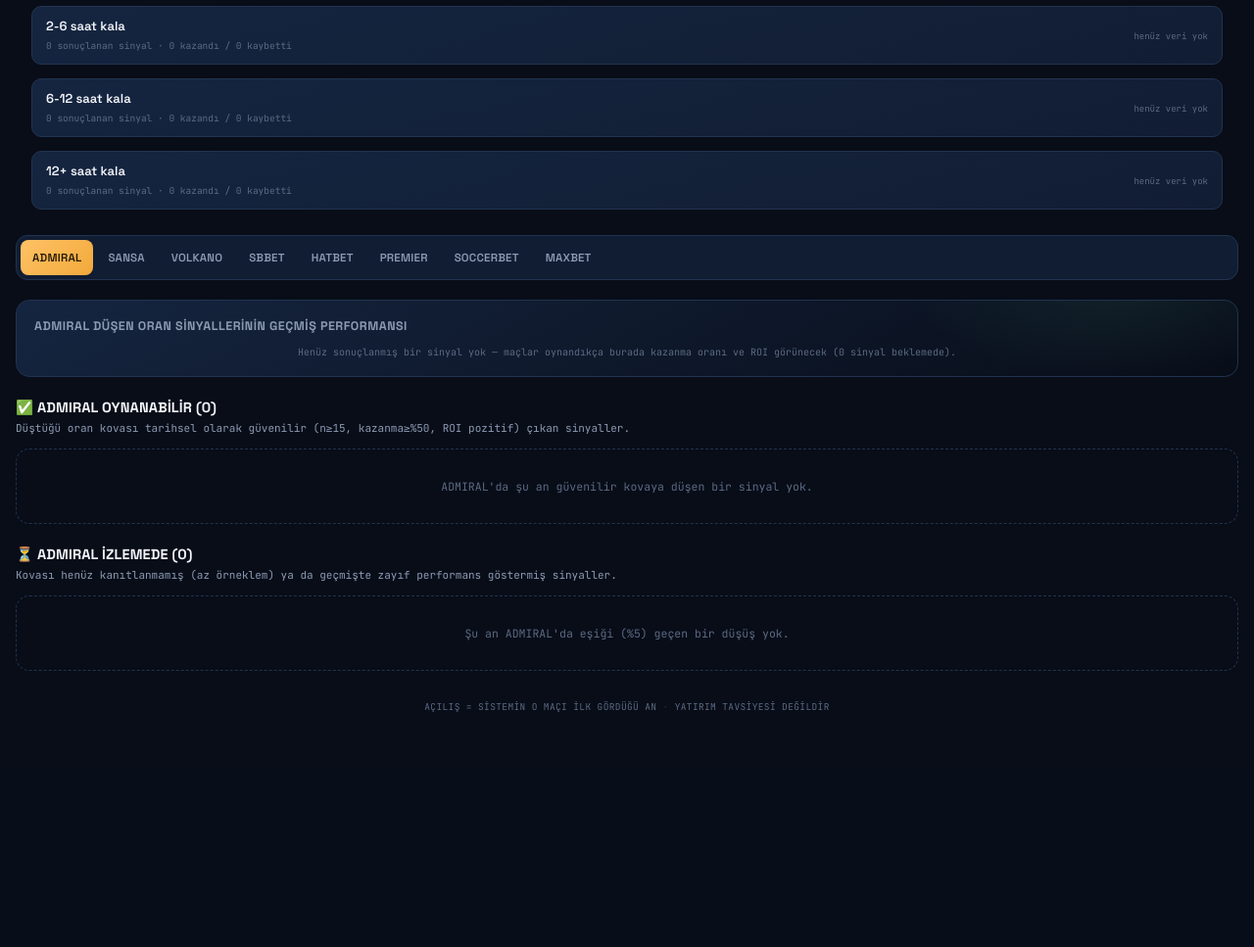
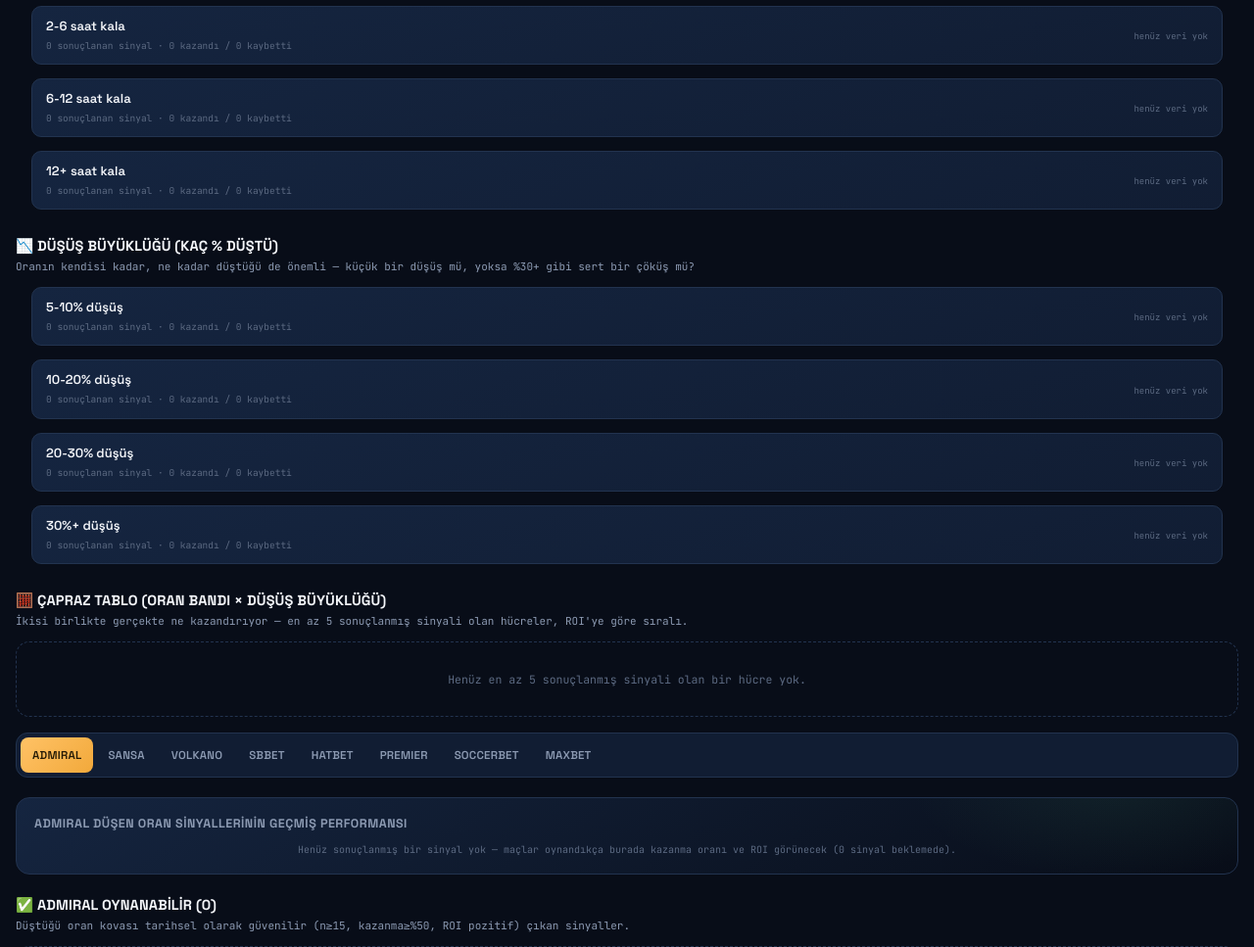
Before and after one commit to kamiltayyar161616-spec/Volkano-Sinyal, a Flask app: page /dusen-oranlar in a window 1280 px wide. Shown: the part 1228-2195 px from the top of the page at 98% size. Before the commit the page ends 1955 px from the top, so only its background shows below. Run offline with Flask 3, Linux system fonts and the light colour scheme; data that the repository does not hold is empty.

Commit message:
Dusen Oranlar sayfasina Dusus Buyuklugu (5-10/10-20/20-30/30+) ve Capraz Tablo (oran bandi x dusus buyuklugu) bolumleri eklendi - drop_pct verisi zaten 'edge' kolonunda kayitliydi, retroaktif calisiyor

```diff
--- a/app.py
+++ b/app.py
@@ -13,7 +13,7 @@ from match_analyzer import (
     get_consensus_performance_by_league_tier, get_consensus_performance_by_freshness,
     get_gunun_ozeti, record_ozet_snapshot, get_ozet_performance,
     record_kupon_fill, get_kupon_active, get_kupon_performance,
-    to_local_str,
+    to_local_str, get_dropping_performance_by_drop_magnitude, get_dropping_performance_cross_matrix,
 )
 from results_checker import check_pending_results
 
@@ -46,10 +46,13 @@ def dusen_oranlar():
     playable, watching = split_dropping_by_tier_quality(dropping, tier_perf)
     league_tier_perf = get_dropping_performance_by_league_tier()
     freshness_perf = get_dropping_performance_by_freshness()
+    drop_magnitude_perf = get_dropping_performance_by_drop_magnitude()
+    cross_matrix = get_dropping_performance_cross_matrix()
     return render_template("dusen_oranlar.html", playable=playable, watching=watching,
                             perf_by_source=perf_by_source, perf_by_source_7d=perf_by_source_7d,
                             tier_perf=tier_perf, league_tier_perf=league_tier_perf,
-                            freshness_perf=freshness_perf, active_page="dusen")
+                            freshness_perf=freshness_perf, drop_magnitude_perf=drop_magnitude_perf,
+                            cross_matrix=cross_matrix, active_page="dusen")
 
 
 @app.route("/ortak-dusenler")
--- a/match_analyzer.py
+++ b/match_analyzer.py
@@ -626,6 +626,88 @@ def get_tier_label(odd: float) -> str:
         if lo <= odd < hi:
             return label
     return None
+
+
+DROP_MAGNITUDE_TIERS = [
+    ("5-10%", 5.0, 10.0),
+    ("10-20%", 10.0, 20.0),
+    ("20-30%", 20.0, 30.0),
+    ("30%+", 30.0, float("inf")),
+]
+
+
+def get_dropping_performance_by_drop_magnitude() -> dict:
+    """Sinyalin dustugu yuzde (5-10 / 10-20 / 20-30 / 30+) kendi basina ne kadar guvenilir?
+    (Not: 'edge' kolonu drop_ kategorilerinde dusus yuzdesini tutuyor.)"""
+    conn = _get_conn()
+    try:
+        rows = conn.execute("""
+            SELECT result, odd, edge FROM picks WHERE category LIKE 'drop_%' AND result IN ('won','lost')
+        """).fetchall()
+    finally:
+        conn.close()
+
+    result = {}
+    for label, lo, hi in DROP_MAGNITUDE_TIERS:
+        won = lost = 0
+        roi_units = 0.0
+        for r, odd, drop_pct in rows:
+            if drop_pct is None or not (lo <= drop_pct < hi):
+                continue
+            if r == "won":
+                won += 1
+                roi_units += (odd - 1) if odd else 0
+            else:
+                lost += 1
+                roi_units -= 1
+        staked = won + lost
+        result[label] = {
+            "won": won, "lost": lost, "staked": staked,
+            "win_rate": round(100 * won / staked, 1) if staked else None,
+            "roi_pct": round(100 * roi_units / staked, 1) if staked else None,
+            "roi_units": round(roi_units, 2),
+        }
+    return result
+
+
+def get_dropping_performance_cross_matrix() -> dict:
+    """Oran bandi x dusus buyuklugu capraz tablosu -- her ikisi de gecerli olan hucrenin
+    kendi performansini gosterir (orn. '1.50-1.99 bandi + %20-30 dusus' -> %X kazanma)."""
+    conn = _get_conn()
+    try:
+        rows = conn.execute("""
+            SELECT result, odd, edge FROM picks WHERE category LIKE 'drop_%' AND result IN ('won','lost')
+        """).fetchall()
+    finally:
+        conn.close()
+
+    matrix = {}
+    for odd_label, odd_lo, odd_hi in ODDS_TIERS:
+        for drop_label, drop_lo, drop_hi in DROP_MAGNITUDE_TIERS:
+            won = lost = 0
+            roi_units = 0.0
+            for r, odd, drop_pct in rows:
+                if odd is None or drop_pct is None:
+                    continue
+                if not (odd_lo <= odd < odd_hi) or not (drop_lo <= drop_pct < drop_hi):
+                    continue
+                if r == "won":
+                    won += 1
+                    roi_units += (odd - 1)
+                else:
+                    lost += 1
+                    roi_units -= 1
+            staked = won + lost
+            if staked == 0:
+                continue
+            key = f"{odd_label} · {drop_label}"
+            matrix[key] = {
+                "won": won, "lost": lost, "staked": staked,
+                "win_rate": round(100 * won / staked, 1),
+                "roi_pct": round(100 * roi_units / staked, 1),
+                "roi_units": round(roi_units, 2),
+            }
+    return matrix
 
 
 def get_dropping_performance_by_tier() -> dict:
--- a/templates/dusen_oranlar.html
+++ b/templates/dusen_oranlar.html
@@ -5,6 +5,15 @@
 
 {% block extra_style %}
 <style>
+  .combo-row{
+    display:flex; justify-content:space-between; align-items:center; gap:10px;
+    padding:11px 14px; margin:0 16px 6px;
+    background:linear-gradient(165deg, var(--navy-soft), var(--navy));
+    border:1px solid var(--navy-line); border-radius:10px;
+  }
+  .combo-label{ font-size:11.5px; font-weight:600; color:var(--chalk); }
+  .combo-sub{ font-size:9px; color:var(--chalk-faint); margin-top:3px; }
+  .combo-num{ font-size:15px; font-weight:800; font-family:'Space Grotesk', sans-serif; text-align:right; }
   .tabs{
     display:flex; gap:3px; margin:16px 16px 0; background:var(--navy); border:1px solid var(--navy-line);
     border-radius:12px; padding:4px; overflow-x:auto; -webkit-overflow-scrolling:touch;
@@ -132,6 +141,47 @@
   {% endfor %}
 </div>
 
+<h2 class="section">📉 DÜŞÜŞ BÜYÜKLÜĞÜ (KAÇ % DÜŞTÜ)</h2>
+<div class="section-sub">Oranın kendisi kadar, ne kadar düştüğü de önemli — küçük bir düşüş mü, yoksa %30+ gibi sert bir çöküş mü?</div>
+<div style="margin:0 16px 20px; display:flex; flex-direction:column; gap:8px;">
+  {% for label, t in drop_magnitude_perf.items() %}
+  <div class="row" style="cursor:default;">
+    <div class="row-left">
+      <div class="teams">{{ label }} düşüş</div>
+      <div class="meta">{{ t.staked }} sonuçlanan sinyal &middot; {{ t.won }} kazandı / {{ t.lost }} kaybetti</div>
+    </div>
+    <div class="row-right">
+      {% if t.staked > 0 %}
+        <div class="drop-num" style="color:{{ 'var(--turf-bright)' if t.roi_pct and t.roi_pct > 0 else 'var(--clay)' }};">{{ '+' if t.roi_pct and t.roi_pct > 0 else '' }}%{{ t.roi_pct }}</div>
+        <div class="drop-sub">ROI &middot; %{{ t.win_rate }} kazanma</div>
+      {% else %}
+        <div class="drop-sub">henüz veri yok</div>
+      {% endif %}
+    </div>
+  </div>
+  {% endfor %}
+</div>
+
+<h2 class="section">🧮 ÇAPRAZ TABLO (ORAN BANDI × DÜŞÜŞ BÜYÜKLÜĞÜ)</h2>
+<div class="section-sub">İkisi birlikte gerçekte ne kazandırıyor — en az 5 sonuçlanmış sinyali olan hücreler, ROI'ye göre sıralı.</div>
+{% set cross_rows = cross_matrix.items()|selectattr('1.staked', 'ge', 5)|list %}
+{% if cross_rows %}
+  {% for key, t in cross_rows|sort(attribute='1.roi_pct', reverse=true) %}
+  <div class="combo-row">
+    <div>
+      <div class="combo-label">{{ key }}</div>
+      <div class="combo-sub">{{ t.won }} kazandı / {{ t.lost }} kaybetti (n={{ t.staked }})</div>
+    </div>
+    <div>
+      <div class="combo-num" style="color:{{ 'var(--turf-bright)' if t.roi_pct > 0 else 'var(--clay)' }};">{{ '+' if t.roi_pct > 0 else '' }}%{{ t.roi_pct }}</div>
+      <div class="drop-sub">%{{ t.win_rate }} kazanma</div>
+    </div>
+  </div>
+  {% endfor %}
+{% else %}
+  <div class="empty">Henüz en az 5 sonuçlanmış sinyali olan bir hücre yok.</div>
+{% endif %}
+
 <nav class="tabs">
   <button class="active" data-target="admiral">ADMIRAL</button>
   <button data-target="sansa">SANSA</button>
```
